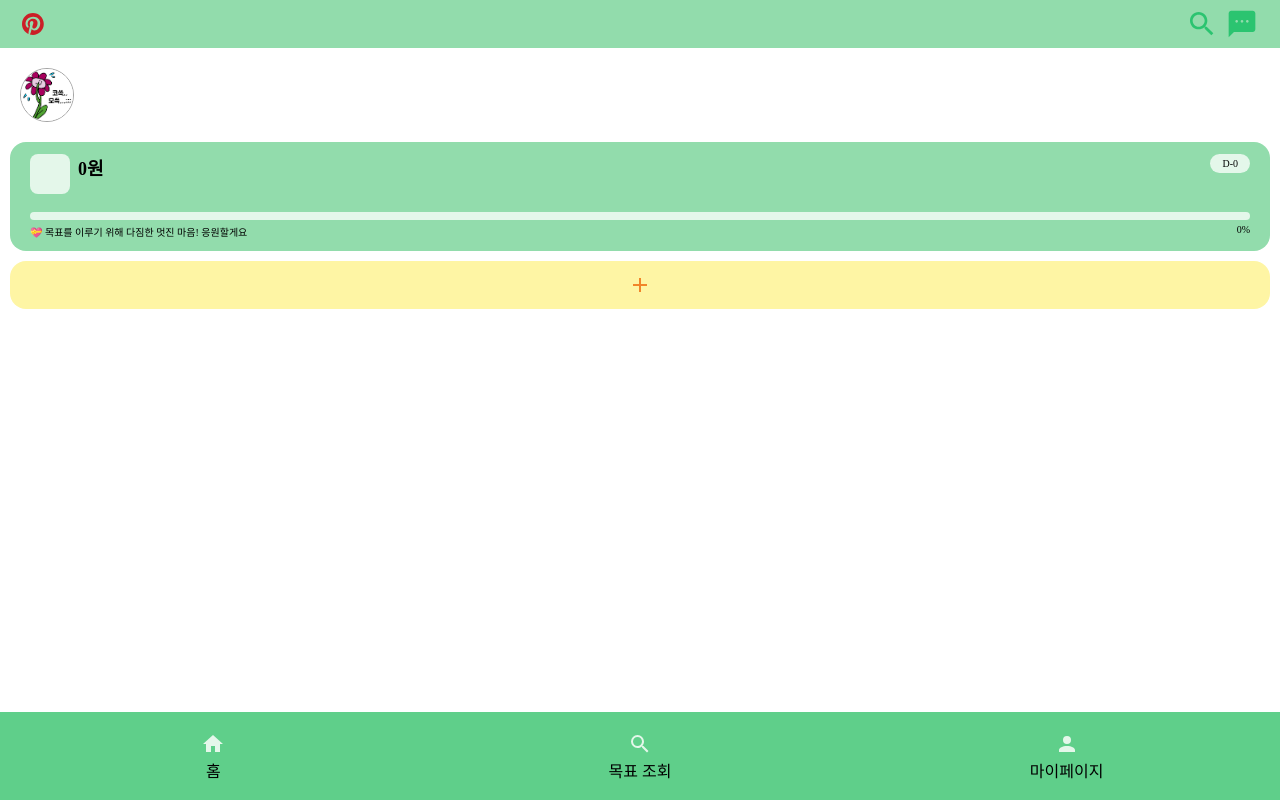
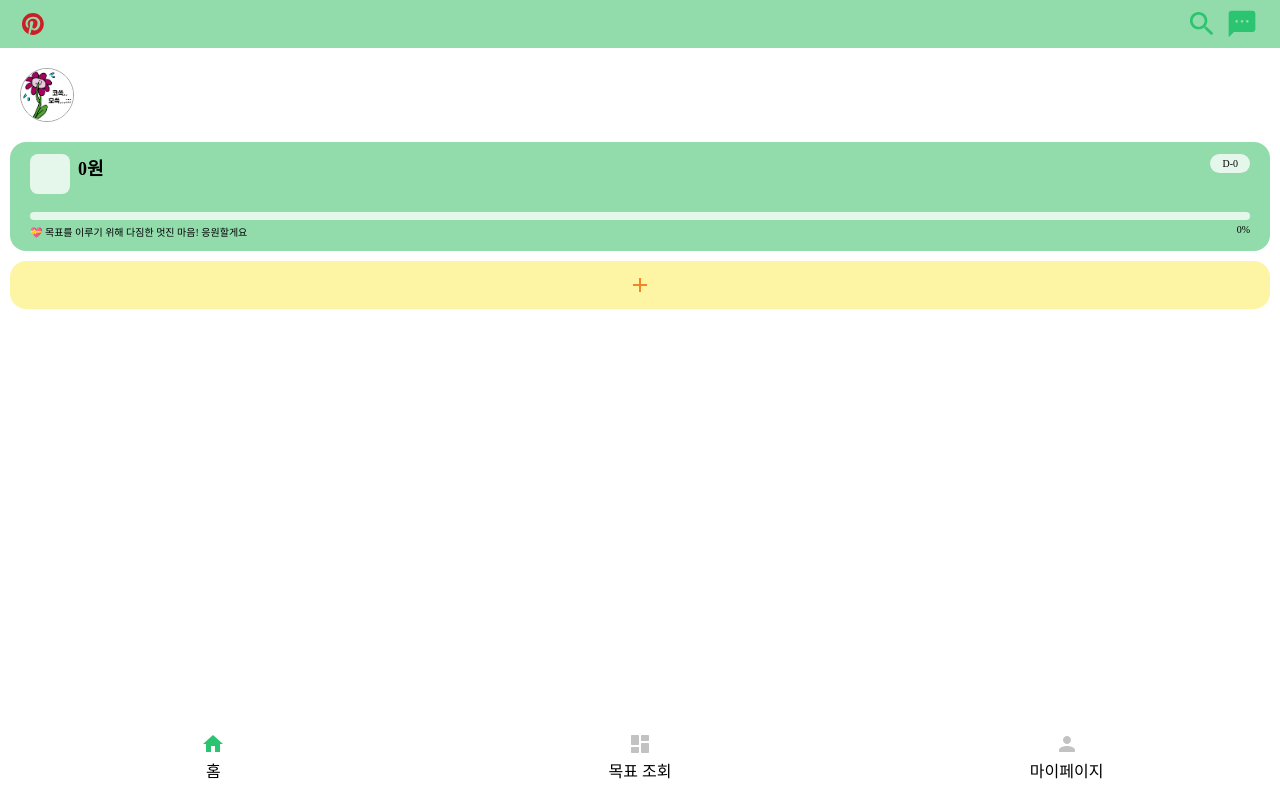
Before and after one commit to TeamBudgetOverflow/frontend, a React (Create React App) app: page / in a window 1280 px wide. Built offline with nearby package versions, Linux system fonts and the light colour scheme; no server answers; a web font is replaced by a local one.

Commit message:
FIX: modify navigation bar to adjust with design

```diff
--- a/src/shared/Navigation.tsx
+++ b/src/shared/Navigation.tsx
@@ -1,43 +1,63 @@
-import React from 'react';
+import React, { useState } from 'react';
 import { useNavigate } from 'react-router-dom';
 import { useRecoilValue } from 'recoil';
 import styled from 'styled-components';
 
+import Icon from '../components/common/elem/Icon';
+
 import { userInfo } from '../recoil/atoms';
+
+enum Menu {
+  home,
+  lookup,
+  my,
+}
 
 const Navigation = () => {
   const navigate = useNavigate();
   const { id } = useRecoilValue(userInfo);
 
+  const [selectedMenu, setSelectedMenu] = useState<Menu>(Menu.home);
+  const handleMenuSelect = (menu: Menu) => {
+    switch (menu) {
+      case Menu.home:
+        setSelectedMenu(Menu.home);
+        return navigate('/');
+      case Menu.lookup:
+        setSelectedMenu(Menu.lookup);
+        return navigate('/goals/lookup');
+      case Menu.my:
+        setSelectedMenu(Menu.my);
+        return navigate(`/users/${id}`);
+    }
+  };
+
   return (
     <Wrapper>
-      <Menu onClick={() => navigate('/')}>
-        <SVGIcon viewBox='0 0 24 24'>
-          <path
-            fill='#e4f7ea'
-            d='M10,20V14H14V20H19V12H22L12,3L2,12H5V20H10Z'
-          />
-        </SVGIcon>
+      <Button onClick={() => handleMenuSelect(Menu.home)}>
+        <Icon
+          size={24}
+          color={selectedMenu === Menu.home ? 'primary400' : 'gray400'}
+          path='M10,20V14H14V20H19V12H22L12,3L2,12H5V20H10Z'
+        />
         <Text>홈</Text>
-      </Menu>
-      <Menu onClick={() => navigate('/goals/lookup')}>
-        <SVGIcon viewBox='0 0 24 24'>
-          <path
-            fill='#e4f7ea'
-            d='M9.5,3A6.5,6.5 0 0,1 16,9.5C16,11.11 15.41,12.59 14.44,13.73L14.71,14H15.5L20.5,19L19,20.5L14,15.5V14.71L13.73,14.44C12.59,15.41 11.11,16 9.5,16A6.5,6.5 0 0,1 3,9.5A6.5,6.5 0 0,1 9.5,3M9.5,5C7,5 5,7 5,9.5C5,12 7,14 9.5,14C12,14 14,12 14,9.5C14,7 12,5 9.5,5Z'
-          />
-        </SVGIcon>
+      </Button>
+      <Button onClick={() => handleMenuSelect(Menu.lookup)}>
+        <Icon
+          size={24}
+          color={selectedMenu === Menu.lookup ? 'primary400' : 'gray400'}
+          path='M4 13H10C10.55 13 11 12.55 11 12V4C11 3.45 10.55 3 10 3H4C3.45 3 3 3.45 3 4V12C3 12.55 3.45 13 4 13ZM4 21H10C10.55 21 11 20.55 11 20V16C11 15.45 10.55 15 10 15H4C3.45 15 3 15.45 3 16V20C3 20.55 3.45 21 4 21ZM14 21H20C20.55 21 21 20.55 21 20V12C21 11.45 20.55 11 20 11H14C13.45 11 13 11.45 13 12V20C13 20.55 13.45 21 14 21ZM13 4V8C13 8.55 13.45 9 14 9H20C20.55 9 21 8.55 21 8V4C21 3.45 20.55 3 20 3H14C13.45 3 13 3.45 13 4Z'
+        />
         <Text>목표 조회</Text>
-      </Menu>
-      <Menu onClick={() => navigate(`/users/${id}`)}>
-        <SVGIcon viewBox='0 0 24 24'>
-          <path
-            fill='#e4f7ea'
-            d='M12,4A4,4 0 0,1 16,8A4,4 0 0,1 12,12A4,4 0 0,1 8,8A4,4 0 0,1 12,4M12,14C16.42,14 20,15.79 20,18V20H4V18C4,15.79 7.58,14 12,14Z'
-          />
-        </SVGIcon>
+      </Button>
+      <Button onClick={() => handleMenuSelect(Menu.my)}>
+        <Icon
+          size={24}
+          color={selectedMenu === Menu.my ? 'primary400' : 'gray400'}
+          path='M12 12C14.21 12 16 10.21 16 8C16 5.79 14.21 4 12 4C9.79 4 8 5.79 8 8C8 10.21 9.79 12 12 12ZM12 14C9.33 14 4 15.34 4 18V19C4 19.55 4.45 20 5 20H19C19.55 20 20 19.55 20 19V18C20 15.34 14.67 14 12 14Z'
+        />
         <Text>마이페이지</Text>
-      </Menu>
+      </Button>
     </Wrapper>
   );
 };
@@ -52,10 +72,10 @@ const Wrapper = styled.div`
   left: 0;
   width: 100%;
   height: 88px;
-  background-color: ${(props) => props.theme.primaryMain};
+  background-color: white;
 `;
 
-const Menu = styled.div`
+const Button = styled.div`
   padding: 8px;
   display: flex;
   flex-direction: column;
@@ -67,11 +87,6 @@ const Menu = styled.div`
   }
 `;
 
-const SVGIcon = styled.svg`
-  width: 24px;
-  height: 24px;
-`;
-
 const Text = styled.div`
   font: ${(props) => props.theme.paragraphP3M};
 `;
```
